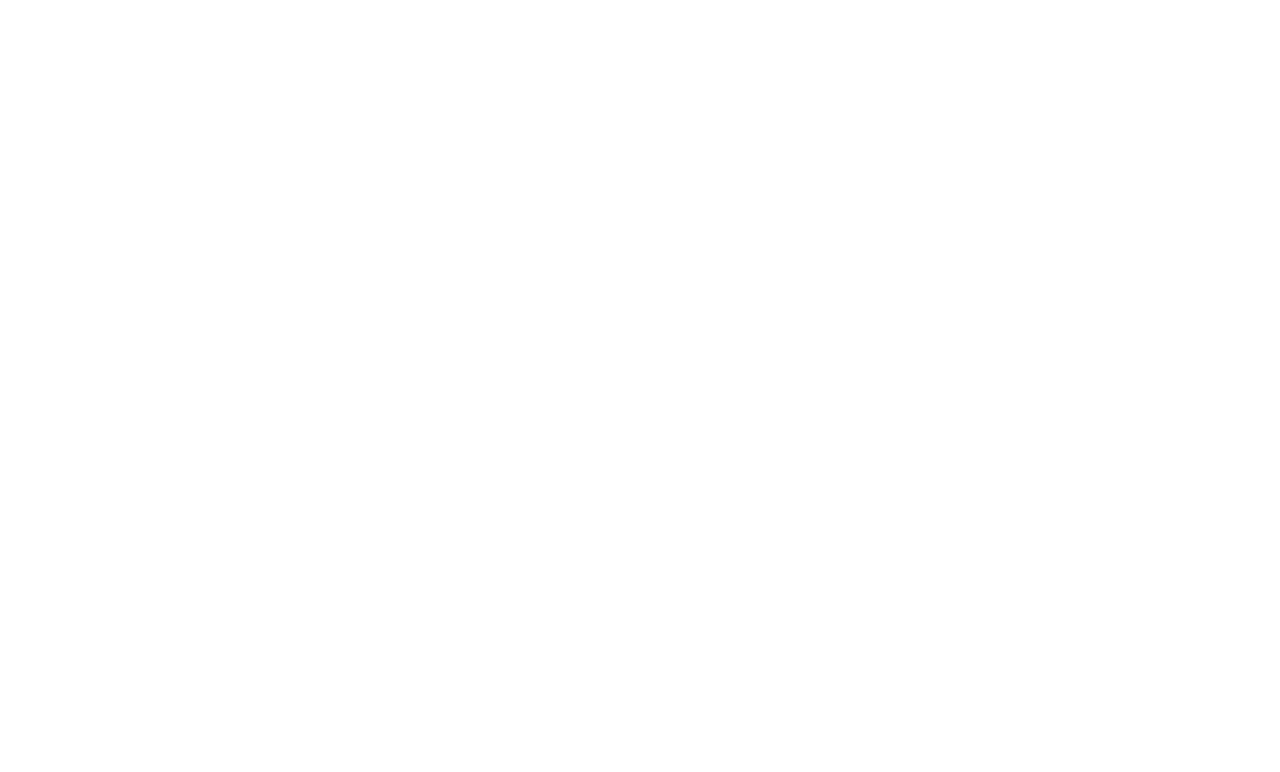
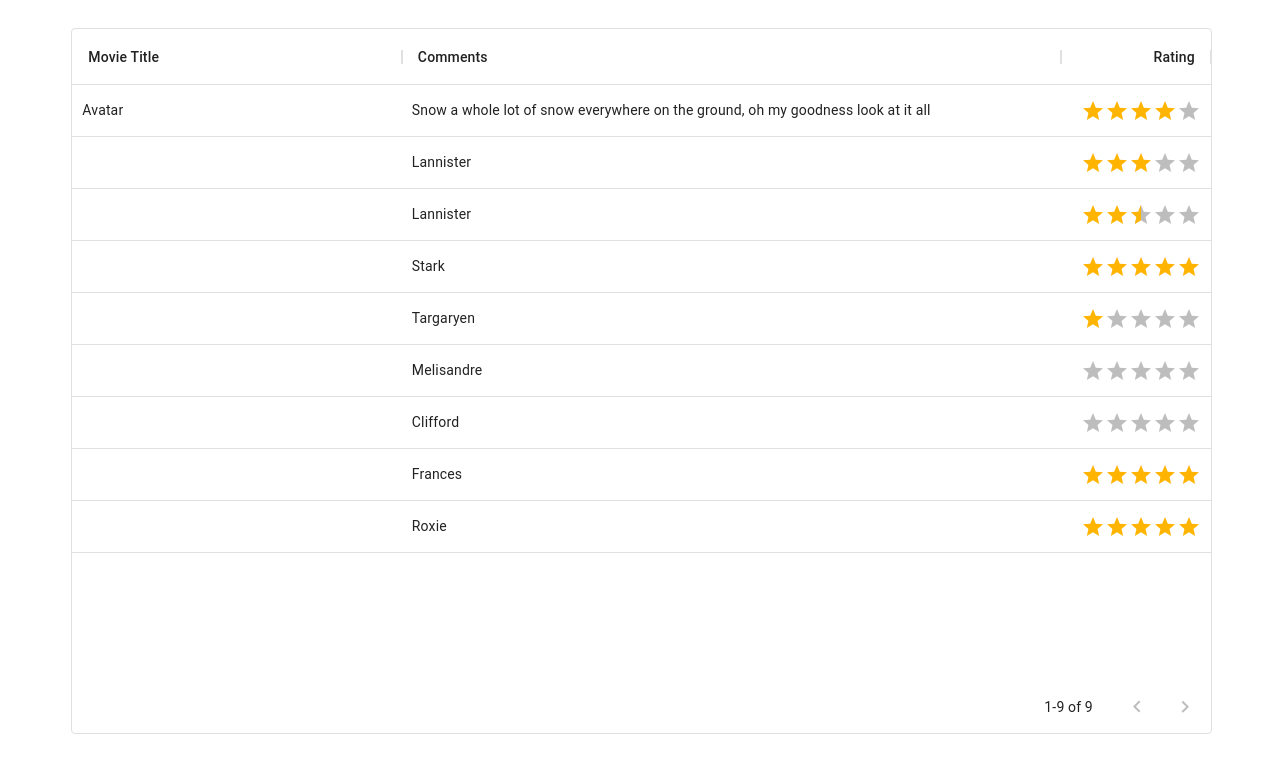
Before and after one commit to TheAsianNextDoor/Movie-Review-MERN-Stack, a React (Create React App) app: page /collections in a window 1280 px wide. Shown: the top 772 px of the page. Built offline with nearby package versions, Linux system fonts and the light colour scheme.

Commit message:
added table to collections page

```diff
--- a/package.json
+++ b/package.json
@@ -3,10 +3,14 @@
     "version": "0.1.0",
     "private": true,
     "type": "module",
+    "license": "MIT",
     "proxy": "http://localhost:5000",
     "dependencies": {
         "@material-ui/core": "^4.12.3",
+        "@material-ui/data-grid": "^4.0.0-alpha.36",
         "@material-ui/lab": "^4.0.0-alpha.60",
+        "@material-ui/x-grid": "^4.0.0-alpha.36",
+        "@material-ui/x-license": "^4.0.0-alpha.36",
         "@testing-library/jest-dom": "^5.14.1",
         "@testing-library/react": "^12.0.0",
         "@testing-library/user-event": "^13.2.1",
--- /dev/null
+++ b/public/index.css
@@ -0,0 +1,5 @@
+#root{
+    height: 98%;
+    position: absolute;
+    width: 99%;
+}
--- a/public/index.html
+++ b/public/index.html
@@ -1,14 +1,13 @@
 <!DOCTYPE html>
 <html lang="en">
-  <head>
+
+<head>
     <meta charset="utf-8" />
     <link rel="icon" href="%PUBLIC_URL%/favicon.ico" />
+    <link rel="stylesheet" type="text/css" href="./index.css" />
     <meta name="viewport" content="width=device-width, initial-scale=1" />
     <meta name="theme-color" content="#000000" />
-    <meta
-      name="description"
-      content="Web site created using create-react-app"
-    />
+    <meta name="description" content="Web site created using create-react-app" />
     <link rel="apple-touch-icon" href="%PUBLIC_URL%/logo192.png" />
     <!--
       manifest.json provides metadata used when your web app is installed on a
@@ -25,8 +24,9 @@
       Learn how to configure a non-root public URL by running `npm run build`.
     -->
     <title>React App</title>
-  </head>
-  <body>
+</head>
+
+<body>
     <noscript>You need to enable JavaScript to run this app.</noscript>
     <div id="root"></div>
     <!--
@@ -39,5 +39,6 @@
       To begin the development, run `npm start` or `yarn start`.
       To create a production bundle, use `npm run build` or `yarn build`.
     -->
-  </body>
+</body>
+
 </html>
--- /dev/null
+++ b/src/components/Controls/table.jsx
@@ -0,0 +1,117 @@
+import { DataGrid } from '@material-ui/data-grid';
+
+import { WrappedRating } from './wrappedRating.jsx';
+
+const rows = [
+    {
+        id: 12,
+        movieTitle: 'Avatar',
+        comment: 'Snow a whole lot of snow everywhere on the ground, oh my goodness look at it all',
+        rating: 4,
+
+    },
+    {
+        id: 2,
+        comment: 'Lannister',
+        rating: 3,
+
+    },
+    {
+        id: 3,
+        comment: 'Lannister',
+        rating: 2.5,
+
+    },
+    {
+        id: 4,
+        comment: 'Stark',
+        rating: 5,
+
+    },
+    {
+        id: 5,
+        comment: 'Targaryen',
+        rating: 1,
+    },
+    {
+        id: 6,
+        comment: 'Melisandre',
+        rating: null,
+
+    },
+    {
+        id: 7,
+        comment: 'Clifford',
+        rating: 0,
+
+    },
+    {
+        id: 8,
+        comment: 'Frances',
+        rating: 5.5,
+
+    },
+    {
+        id: 9,
+        comment: 'Roxie',
+        rating: 10,
+
+    },
+];
+
+export const Table = () => {
+    const columns = [
+        {
+            field: 'movieTitle',
+            headerName: 'Movie Title',
+            description: 'This column has a value getter and is not sortable.',
+            flex: 1,
+            minWidth: 100,
+            editable: false,
+        },
+        {
+            field: 'comment',
+            headerName: 'Comments',
+            description: 'This column has a value getter and is not sortable.',
+            flex: 2,
+            minWidth: 200,
+            editable: true,
+            sortable: false,
+        },
+        {
+            field: 'rating',
+            headerName: 'Rating',
+            description: 'This column has a value getter and is not sortable.',
+            sortable: true,
+            type: 'number',
+            width: 150,
+            renderCell: (params) => (<WrappedRating {...params} />),
+        },
+    ];
+
+    return (
+        <div
+            style={{
+                height: '100%',
+                width: '100%',
+            }}
+        >
+            {/* <Rating
+                name="hover-feedback"
+                value={value}
+                precision={0.5}
+                onChange={(event, newValue) => {
+                    console.log(newValue);
+                    setValue(newValue);
+                }}
+            /> */}
+
+            <DataGrid
+                rows={rows}
+                columns={columns}
+                pageSize={10}
+                hideFooterSelectedRowCount
+            />
+        </div>
+    );
+};
--- /dev/null
+++ b/src/components/Controls/wrappedRating.jsx
@@ -0,0 +1,21 @@
+import { Rating } from '@material-ui/lab';
+import { useState } from 'react';
+
+export const WrappedRating = ({
+    value: initialValue,
+    id,
+}) => {
+    const [
+        ratingValue,
+        setRatingValue,
+    ] = useState();
+
+    return (
+        <Rating
+            name={`movieRating-${id}`}
+            precision={0.5}
+            value={ratingValue || initialValue}
+            onChange={(event, newValue) => setRatingValue(newValue)}
+        />
+    );
+};
--- a/src/components/Pages/collectionPage.jsx
+++ b/src/components/Pages/collectionPage.jsx
@@ -1,8 +1,18 @@
+import { Table } from '../Controls/table.jsx';
+
 export const CollectionPage = () => {
     console.log('Collection Page');
 
     return (
-        <>
-        </>
+        <div
+            style={{
+                paddingTop: '20px',
+                margin: 'auto',
+                height: '90%',
+                width: '90%',
+            }}
+        >
+            <Table />
+        </div>
     );
 };
--- a/src/index.js
+++ b/src/index.js
@@ -5,10 +5,10 @@
 import { App } from './App.js';
 
 ReactDOM.render(
-    <React.StrictMode>
-        <BrowserRouter>
-            <App />
-        </BrowserRouter>
-    </React.StrictMode>,
+    // <React.StrictMode>
+    <BrowserRouter>
+        <App />
+    </BrowserRouter>,
+    // </React.StrictMode>,
     document.getElementById('root'),
 );
```
Also changed, not shown: src/components/Pages/searchPage.jsx (+9 -6 lines), 1 other file (tests, documents, lock files or other folders).
